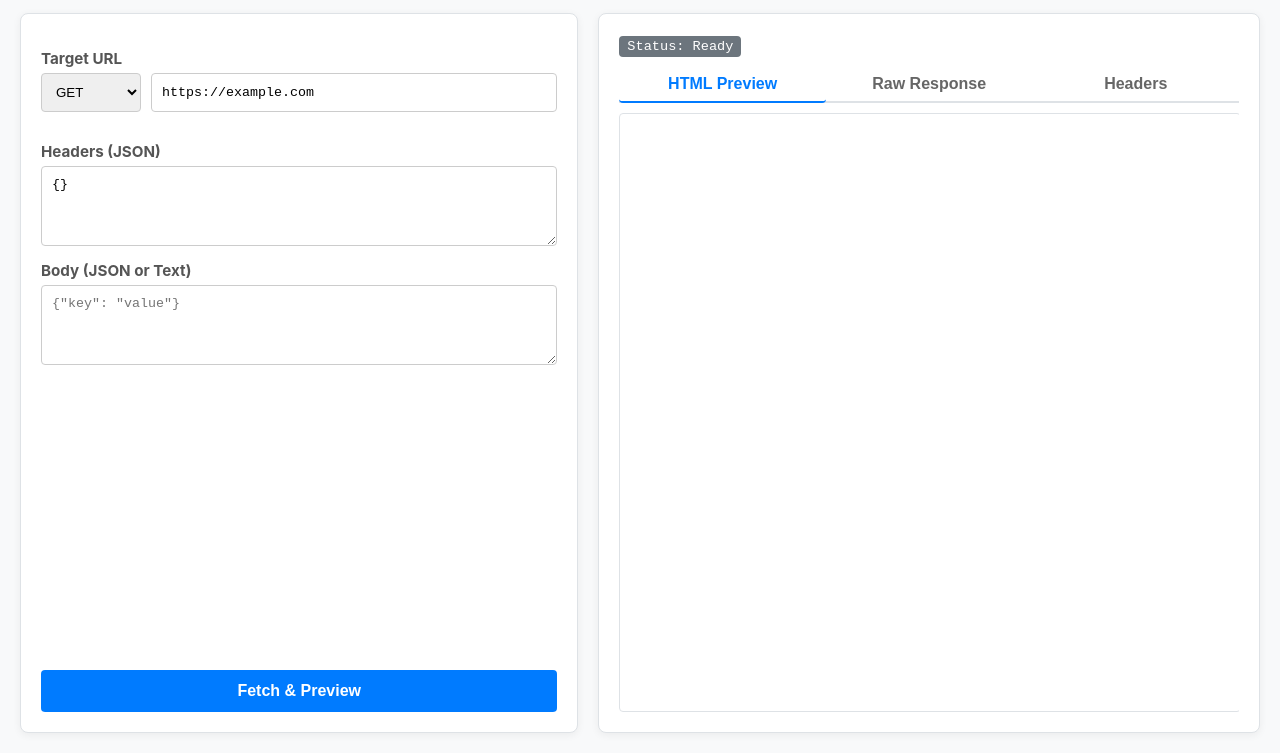
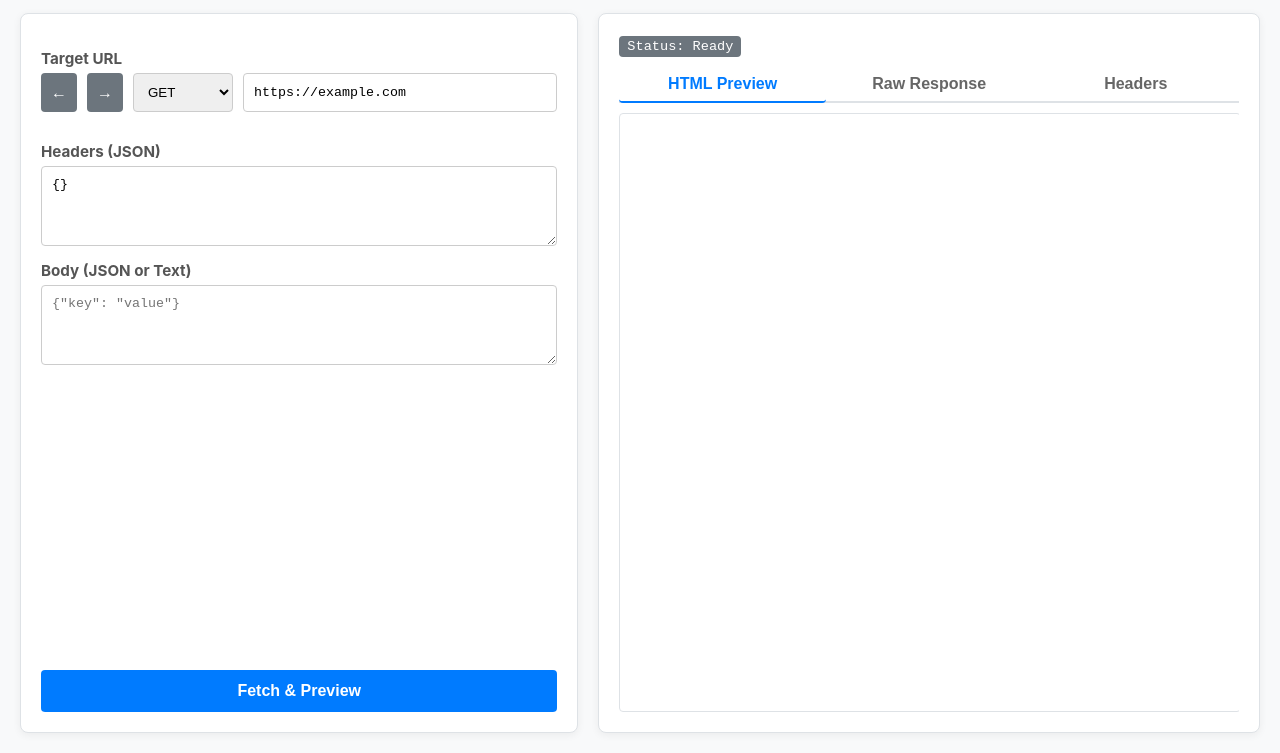
Before and after one commit to endroll2288-sys/Request_tester, a website: page index.html in a window 1280 px wide. Shown: the part 52-805 px from the top of the page. Drawn offline with Linux system fonts and the light colour scheme.

Commit message:
Add navigation buttons to input group in index.html

```diff
--- a/index.html
+++ b/index.html
@@ -52,8 +52,11 @@
 <div class="workspace">
     <div class="panel left-panel">
         <h3>Target URL</h3>
-        <div class="input-group">
-            <select id="method">
+       <div class="input-group">
+    <button id="backBtn" onclick="goBack()" style="width: 45px; padding: 10px; background: #6c757d;" disabled>←</button>
+    <button id="forwardBtn" onclick="goForward()" style="width: 45px; padding: 10px; background: #6c757d;" disabled>→</button>
+
+    <select id="method">
                 <option value="GET" selected>GET</option>
                 <option value="POST">POST</option>
             </select>
```
